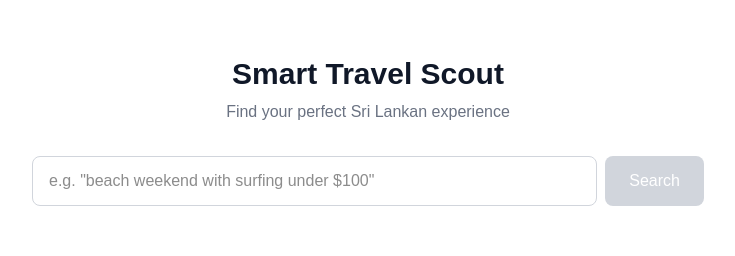
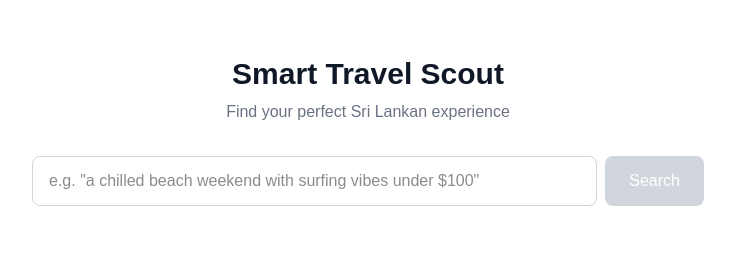
Before and after one commit to theekshana-nirmal/smart-travel-scout, a Next.js app: page / in a window 1280 px wide. Shown: the top 256 px of the page, without its empty margins (272-1007 px from the left). Built offline with nearby package versions, Linux system fonts and the light colour scheme.

Commit message:
feat: update placeholder text in SearchBar for improved clarity

```diff
--- a/src/components/SearchBar.tsx
+++ b/src/components/SearchBar.tsx
@@ -27,7 +27,7 @@ export default function SearchBar({onSearch, isLoading}: SearchBarProps) {
                     type="text"
                     value={query}
                     onChange={(e) => setQuery(e.target.value)}
-                    placeholder='e.g. "beach weekend with surfing under $100"'
+                    placeholder='e.g. "a chilled beach weekend with surfing vibes under $100"'
                     disabled={isLoading}
                     className="flex-1 px-4 py-3 border border-gray-300 rounded-lg
                      focus:outline-none focus:ring-2 focus:ring-primary/40
```
